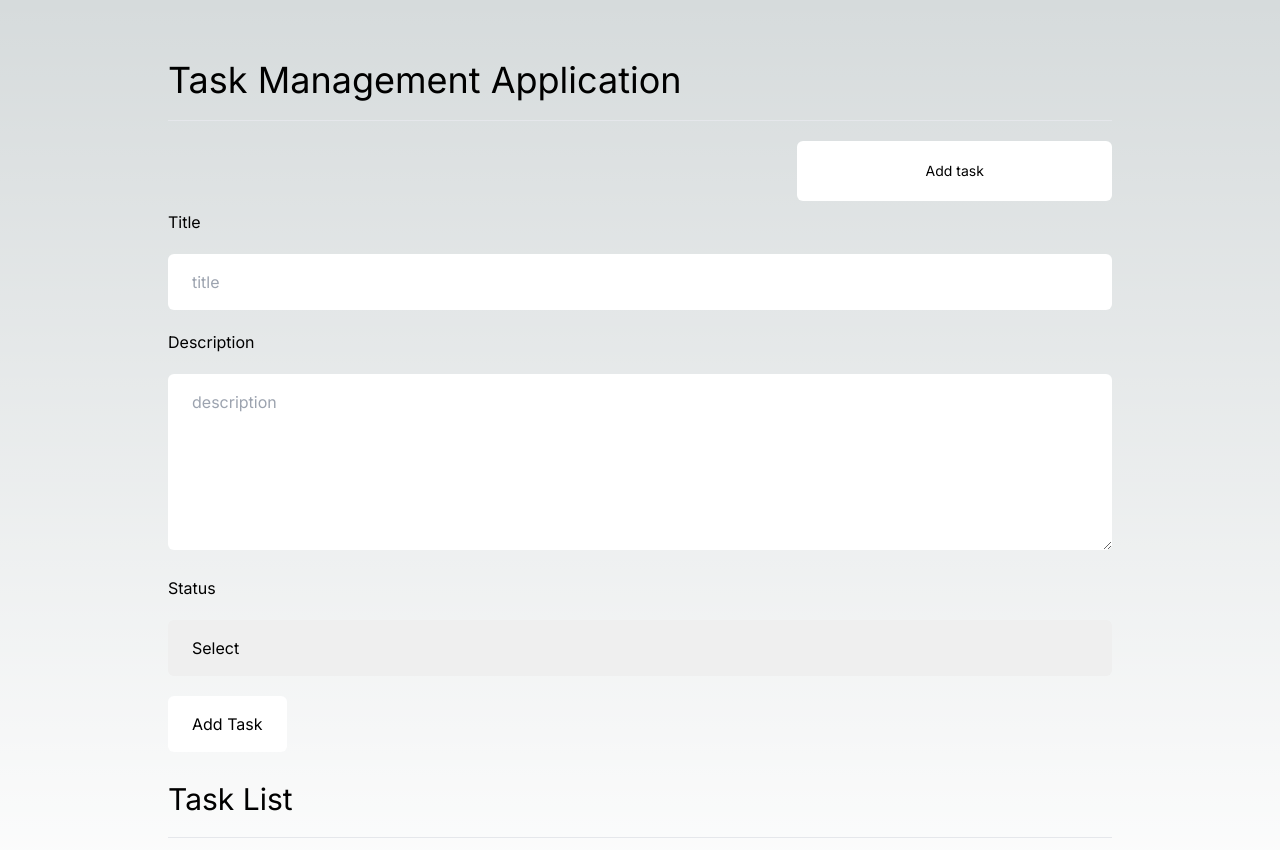
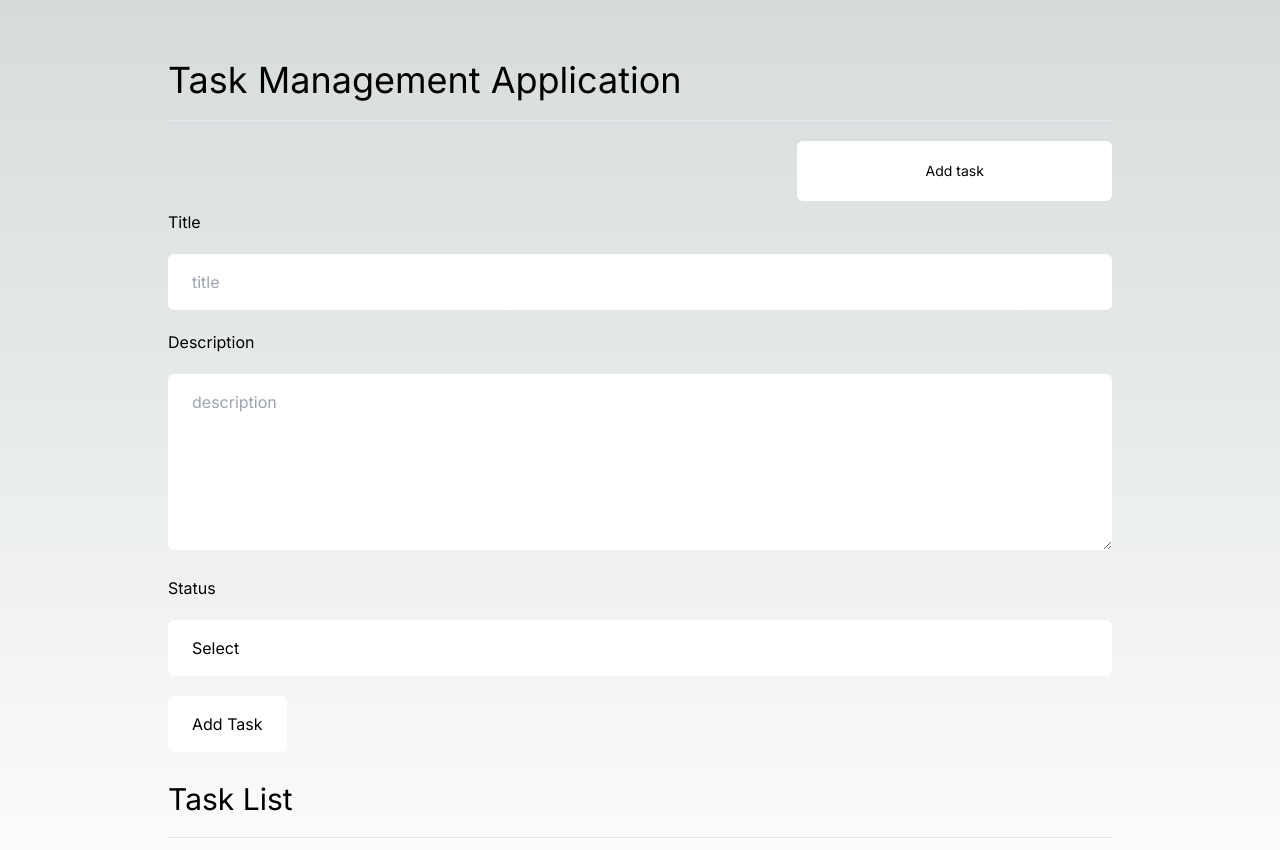
Before and after one commit to sakayat/task_management, a Next.js app: page / in a window 1280 px wide. Shown: the top 850 px of the page. Built offline with nearby package versions, Linux system fonts and the light colour scheme.

Commit message:
updated props type

```diff
--- a/components/TaskForm.tsx
+++ b/components/TaskForm.tsx
@@ -3,6 +3,7 @@ import { useStore } from "@/contexts/StoreContext";
 import { observer } from "mobx-react";
 import { useState } from "react";
 import TaskList from "./TaskList";
+
 
 const TaskForm: React.FC = observer(() => {
 
@@ -41,7 +42,7 @@ const TaskForm: React.FC = observer(() => {
             type="text"
             id="title"
             placeholder="title"
-            className="outline-none py-4 px-6 text-black rounded-md w-full"
+            className="outline-none py-4 px-6 bg-white text-black rounded-md w-full"
             value={title}
             onChange={(e: React.ChangeEvent<HTMLInputElement>) =>
               setTitle(e.target.value)
@@ -53,7 +54,7 @@ const TaskForm: React.FC = observer(() => {
           <textarea
             id="description"
             placeholder="description"
-            className="outline-none py-4 px-6 text-black rounded-md w-full"
+            className="outline-none py-4 px-6 bg-white text-black rounded-md w-full"
             rows={6}
             value={description}
             onChange={(e: React.ChangeEvent<HTMLTextAreaElement>) =>
@@ -65,7 +66,7 @@ const TaskForm: React.FC = observer(() => {
           <label htmlFor="status">Status</label>
           <select
             id="status"
-            className="py-4 px-6 text-black rounded-md appearance-none focus:outline-none w-full"
+            className="py-4 px-6 bg-white text-black rounded-md appearance-none focus:outline-none w-full"
             value={selected}
             onChange={(e: React.ChangeEvent<HTMLSelectElement>) =>
               setSelected(e.target.value)
--- a/components/TaskList.tsx
+++ b/components/TaskList.tsx
@@ -2,11 +2,11 @@ import { useStore } from "@/contexts/StoreContext";
 import { observer } from "mobx-react";
 
 
-interface TaskFormProps {
-  handleEdit: (arg: string) => void;
+interface Props {
+  handleEdit: (arg: number) => void;
 }
 
-const TaskList: React.FC<TaskFormProps> = observer(({ handleEdit }) => {
+const TaskList: React.FC<Props> = observer(({ handleEdit }) => {
   const todoStore = useStore();
   return (
     <div className="task-card py-5">
```
